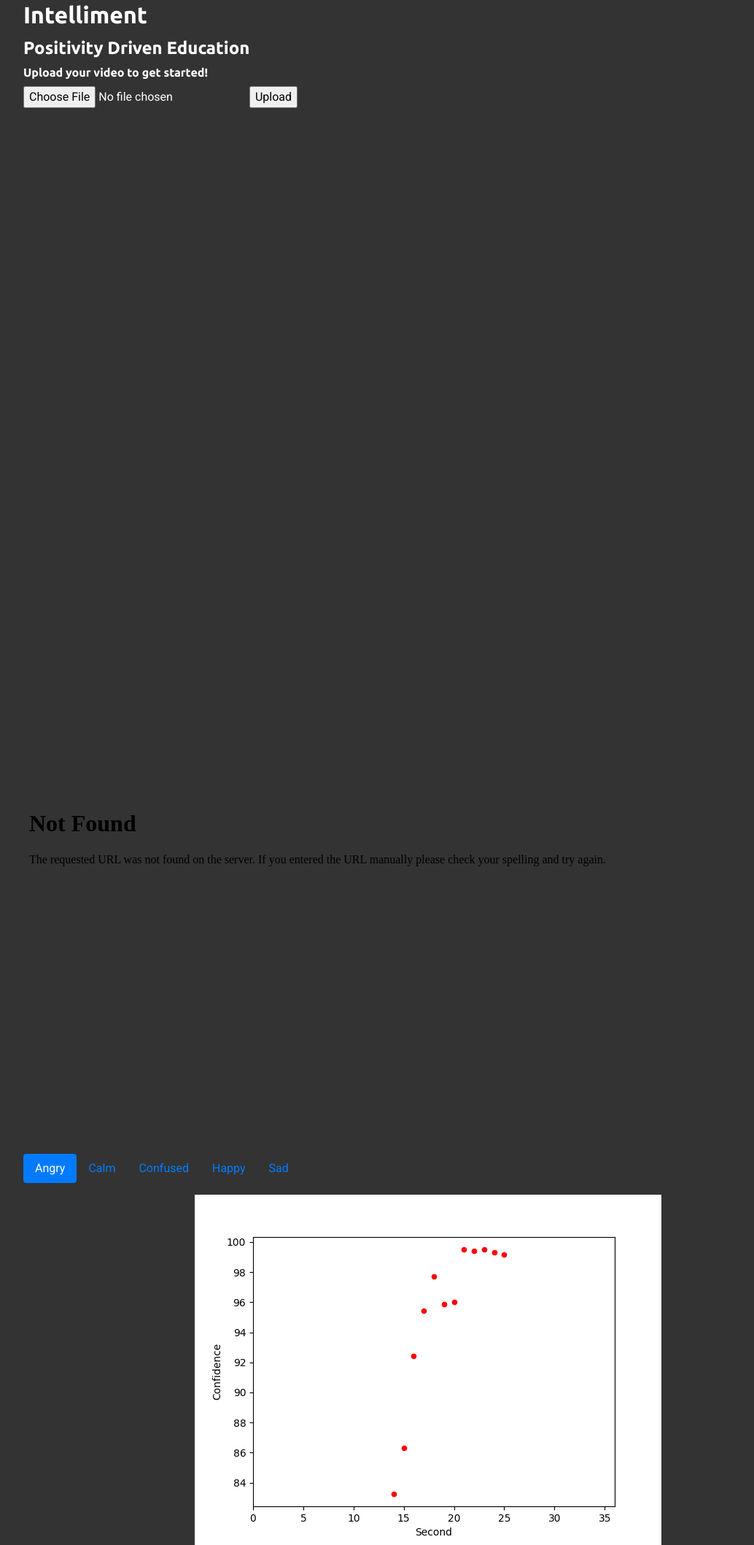
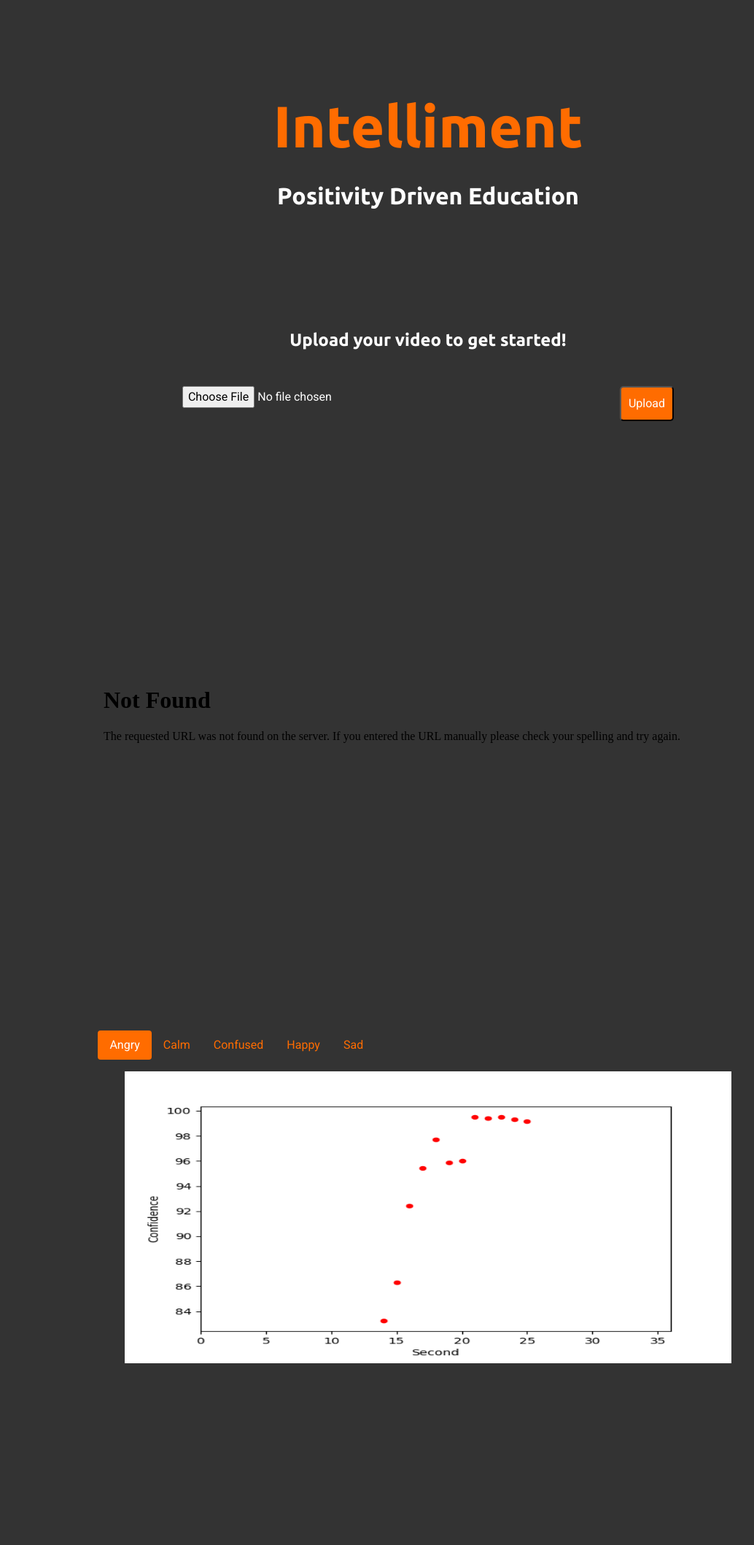
Before and after one commit to Rishab/Intelliment, a Flask app: page / in a window 1280 px wide. Shown: the whole page at 73% size, without its empty margins (53-1087 px from the left). After the commit the page ends 1868 px from the top, so only its background shows below. Run offline with Flask 2, Linux system fonts and the light colour scheme; some libraries are stand-ins or nearby versions.

Commit message:
css stuff done?

```diff
--- a/static/css/styles.css
+++ b/static/css/styles.css
@@ -46,11 +46,47 @@
 
 body {
   background: #333;
-  color: #fff;
+  color: #ffffff;
+}
+
+.intro {
+  height: 100vh;
+}
+
+.intro h1 {
+  margin-top: 15vh;
+  font-size: 5em;
+  color: #ff6c00;
+}
+
+.intro h2 {
+  margin-top: 3vh;
+  font-size: 2em;
 }
 
 .input {
-  min-height: 1000px;
+  margin-top: 20vh;
+  min-height: 50px;
+}
+
+.input h4 {
+  font-size: 1.5em;
+  margin-bottom: 2em;
+}
+
+.upload {
+  width: 600px;
+}
+
+.submit {
+  padding: 10px;
+  border-radius: 5px;
+  background-color: #ff6c00;
+  color: #ffffff;
+}
+
+.submit:hover, .submit:active, .submit:focus {
+  background-color: #FF5300;
 }
 
 .spacer {
@@ -61,5 +97,29 @@
 .video {
   width: 832px;
   height: auto;
+  margin-left: 8vw;
+}
+
+.pills {
+  margin-left: 8vw;
+}
+
+.nav-link {
+  color: #ff6c00;
+}
+
+.nav-link:hover {
+  color: #ffffff;
+}
+
+.active {
+  color: #ffffff;
+  background-color: #ff6c00 !important;
+}
+
+.tab-pane img {
+  width: 832px;
+  height: 400px;
+  margin-left: -8vw;
 }
 /*# sourceMappingURL=styles.css.map */
--- a/static/css/styles.scss
+++ b/static/css/styles.scss
@@ -1,7 +1,8 @@
 /*General*/
 $primary-bg: #333;
 $highlight: #ff6c00;
-$text: #fff;
+$hover: #FF5300;
+$text: #ffffff;
 $ease: all .15s ease-in-out;
 $row-spacing: 5%;
 $mobile-spacing: 25px;
@@ -81,9 +82,48 @@
 }
 
 
+.intro {
+  height: 100vh;
+
+  h1{
+    margin-top: 15vh;
+    font-size: 5em;
+    color: $highlight;
+  }
+
+  h2 {
+    margin-top: 3vh;
+    font-size: 2em;
+  }
+}
+
+
 .input {
-  min-height: 1000px;
+  margin-top: 20vh;
+  min-height: 50px;
+
+  h4 {
+    font-size: 1.5em;
+    margin-bottom: 2em;
+  }
+
 }
+
+.upload {
+  width: 600px;
+}
+
+.submit {
+  padding: 10px;
+  border-radius: 5px;
+  background-color: $highlight;
+  color: $text;
+
+  &:hover, &:active, &:focus {
+    background-color: $hover;
+  }
+}
+
 
 .spacer {
   height: 500px;
@@ -93,4 +133,29 @@
 .video {
   width:832px;
   height:auto;
+  margin-left: 8vw;
 }
+
+.pills {
+  margin-left: 8vw;
+}
+
+.nav-link {
+  color: $highlight;
+
+  &:hover {
+    color: $text;
+  }
+}
+.active {
+  color: $text;
+  background-color: $highlight !important;
+}
+
+.tab-pane {
+  img{
+    width: 832px;
+    height: 400px;
+    margin-left: -8vw;
+  }
+}
--- a/static/js/custom-scripts.js
+++ b/static/js/custom-scripts.js
@@ -0,0 +1,8 @@
+function getFiles() {
+const testFolder = '../static/upload/';
+const fs = require('fs');
+
+fs.readdirSync(testFolder).forEach(file => {
+  console.log(file);
+});
+}
--- a/templates/index.html
+++ b/templates/index.html
@@ -16,30 +16,30 @@
 
   <!--Intro to Site Page-->
   <div class="container">
-    <div class="intro">
-      <h1>Intelliment</h1>
-      <h2>Positivity Driven Education</h2>
-    </div>
+    <div class="intro ">
+      <h1 class="row justify-content-center">Intelliment</h1>
+      <h2 class="row justify-content-center">Positivity Driven Education</h2>
+
     <div class="input">
-      <h4>Upload your video to get started!</h4>
+      <h4 class="row justify-content-center">Upload your video to get started!</h4>
 
       <!--Form to upload-->
-      <form method=post enctype=multipart/form-data>
-        <input type=file name=file>
-        <input type=submit value=Upload>
+      <form method=post enctype=multipart/form-data class="row justify-content-center">
+        <input type=file name=file class="upload">
+        <input type=submit value=Upload class="submit">
       </form>
+    </div>
+  </div>
 
-    </div>
-
-    <div class="video d-flex justify-content-center">
+    <div class="video d-flex row justify-content-center">
       <!-- 16:9 aspect ratio -->
-      <div class="embed-responsive embed-responsive-16by9">
-        <iframe class="embed-responsive-item" src="./static/upload/test.mp4"></iframe>
+      <div class="embed-responsive embed-responsive-16by9" >
+        <iframe allowfullscreen class="embed-responsive-item" src="../static/upload/test.mp4"></iframe>
       </div>
     </div>
     <br>
     <!--Pill Tabs-->
-    <div>
+    <div class="pills">
       <div>
         <ul class="nav nav-pills mb-3" id="pills-tab" role="tablist">
           <li class="nav-item">
@@ -55,16 +55,16 @@
             <a class="nav-link" id="pills-four-tab" data-toggle="pill" href="#pills-four" role="tab" aria-controls="pills-four" aria-selected="false">Happy</a>
           </li>
           <li class="nav-item">
-            <a class="nav-link" id="pills-five-tab" data-toggle="pill" href="#pills-five" role="tab" aria-controls="pills-give" aria-selected="false">Sad</a>
+            <a class="nav-link" id="pills-five-tab" data-toggle="pill" href="#pills-five" role="tab" aria-controls="pills-five" aria-selected="false">Sad</a>
           </li>
         </ul>
       </div>
       <div class="tab-content d-flex justify-content-center" id="pills-tabContent">
-        <div class="tab-pane fade show active" id="pills-one" role="tabpanel" aria-labelledby="pills-one-tab"><img src="./static/graphs/angry.png"></div>
-        <div class="tab-pane fade" id="pills-two" role="tabpanel" aria-labelledby="pills-two-tab"><img src="./static/graphs/calm.png"></div>
-        <div class="tab-pane fade" id="pills-three" role="tabpanel" aria-labelledby="pills-three-tab"><img src="./static/graphs/confused.png"></div>
-        <div class="tab-pane fade" id="pills-four" role="tabpanel" aria-labelledby="pills-four-tab"><img src="./static/graphs/happy.png"></div>
-        <div class="tab-pane fade" id="pills-five" role="tabpanel" aria-labelledby="pills-five-tab"><img src="./static/graphs/sad.png"></div>
+        <div class="tab-pane fade show active" id="pills-one" role="tabpanel" aria-labelledby="pills-one-tab"><img src="../static/graphs/angry.png"></div>
+        <div class="tab-pane fade" id="pills-two" role="tabpanel" aria-labelledby="pills-two-tab"><img src="../static/graphs/calm.png"></div>
+        <div class="tab-pane fade" id="pills-three" role="tabpanel" aria-labelledby="pills-three-tab"><img src="../static/graphs/confused.png"></div>
+        <div class="tab-pane fade" id="pills-four" role="tabpanel" aria-labelledby="pills-four-tab"><img src="../static/graphs/happy.png"></div>
+        <div class="tab-pane fade" id="pills-five" role="tabpanel" aria-labelledby="pills-five-tab"><img src="../static/graphs/sad.png"></div>
       </div>
     </div>
 
```
Also changed, not shown: 1 other file.
